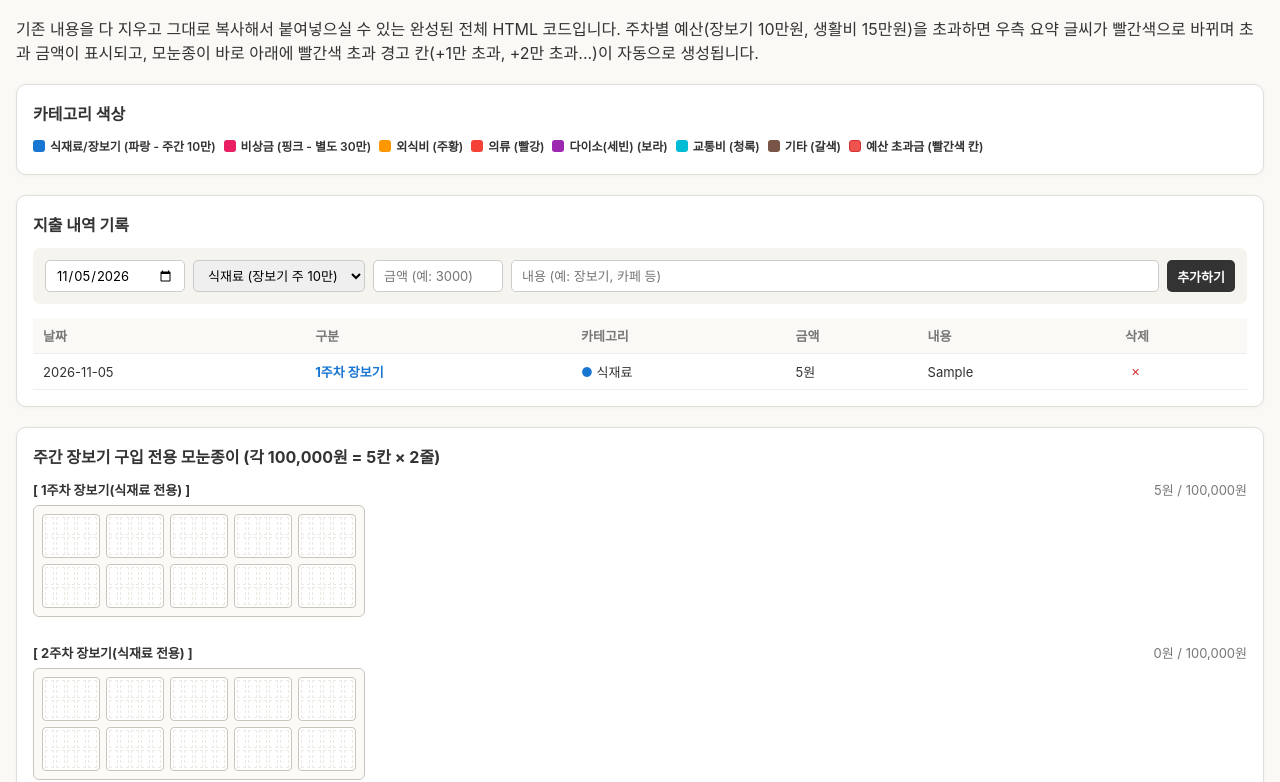
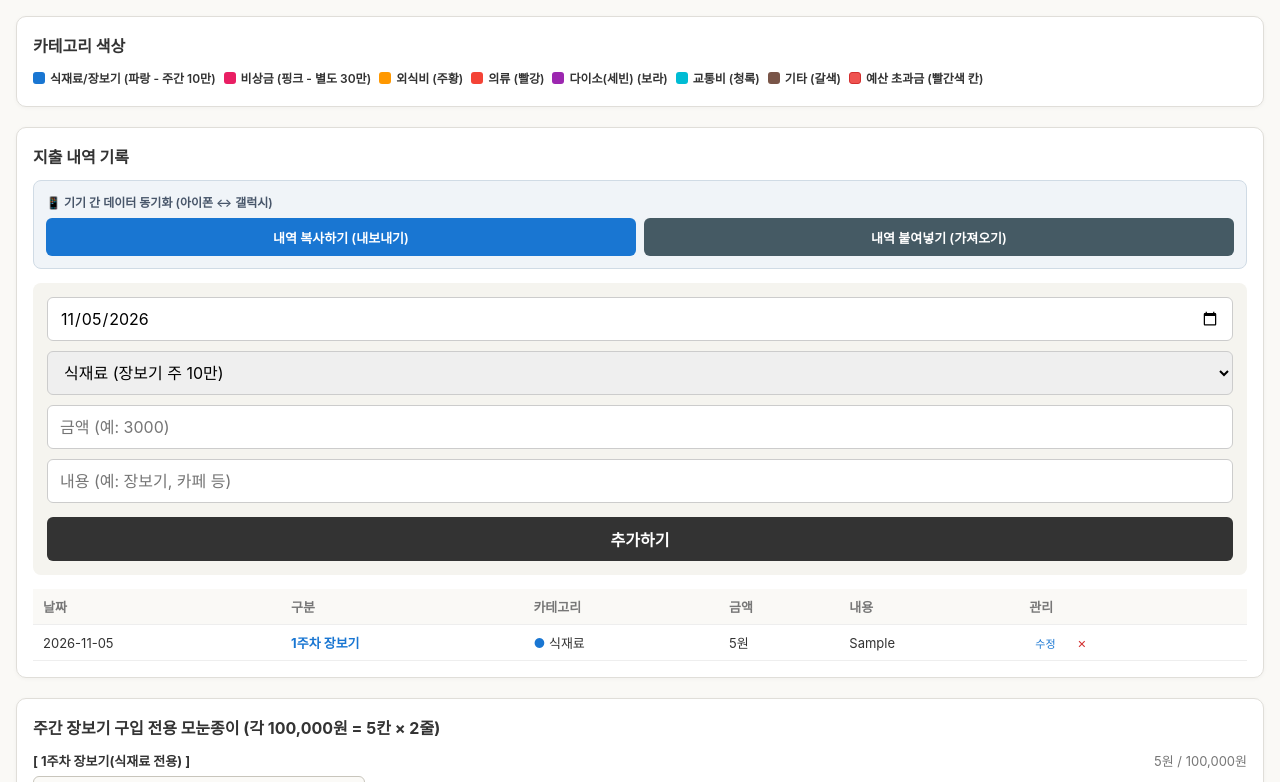
Before and after one commit to simyoungeun-creator/budget, a plain HTML site: page index.html in a window 1280 px wide. Both pictures are taken after typing "5", "Sample" into the empty fields and a click on the button "추가하기". Shown: the top 782 px of the page. Drawn offline with Linux system fonts and the light colour scheme.

Commit message:
Update index.html

```diff
--- a/index.html
+++ b/index.html
@@ -1,9 +1,8 @@
-기존 내용을 다 지우고 그대로 복사해서 붙여넣으실 수 있는 완성된 전체 HTML 코드입니다.
-주차별 예산(장보기 10만원, 생활비 15만원)을 초과하면 우측 요약 글씨가 빨간색으로 바뀌며 초과 금액이 표시되고, 모눈종이 바로 아래에 빨간색 초과 경고 칸(+1만 초과, +2만 초과...)이 자동으로 생성됩니다.
 <!DOCTYPE html>
 <html lang="ko">
 <head>
   <meta charset="UTF-8">
+  <meta name="viewport" content="width=device-width, initial-scale=1.0, maximum-scale=1.0, user-scalable=no">
   <title>모눈종이 바인더 가계부 위젯</title>
   <style>
     :root {
@@ -36,11 +35,60 @@
     .legend-item { display: flex; align-items: center; gap: 5px; font-size: 12px; font-weight: 600; }
     .legend-dot { width: 12px; height: 12px; border-radius: 3px; }
 
-    /* 입력 폼 & 내역 테이블 */
-    .input-form { display: flex; flex-wrap: wrap; gap: 8px; margin-bottom: 14px; background: #f5f4ef; padding: 12px; border-radius: 8px; }
-    .input-form input, .input-form select, .input-form button { padding: 6px 10px; font-size: 13px; border: 1px solid #ccc; border-radius: 5px; }
-    .input-form button { background: #333; color: #fff; border: none; cursor: pointer; font-weight: 600; }
+    /* 입력 폼 (모바일 터치 줌 방지 font-size 16px) */
+    .input-form {
+      display: flex;
+      flex-direction: column;
+      gap: 10px;
+      margin-bottom: 14px;
+      background: #f5f4ef;
+      padding: 14px;
+      border-radius: 8px;
+    }
+    .input-form input, .input-form select, .input-form button {
+      width: 100%;
+      height: 44px;
+      padding: 8px 12px;
+      font-size: 16px;
+      border: 1px solid #ccc;
+      border-radius: 6px;
+    }
+    .input-form button {
+      background: #333;
+      color: #fff;
+      border: none;
+      cursor: pointer;
+      font-weight: 600;
+      margin-top: 4px;
+    }
     .input-form button:hover { background: #555; }
+
+    /* 데이터 동기화 백업/복원 영역 */
+    .sync-box {
+      background: #f0f4f8;
+      border: 1px solid #d0dbe5;
+      border-radius: 8px;
+      padding: 12px;
+      margin-bottom: 14px;
+      display: flex;
+      flex-direction: column;
+      gap: 8px;
+    }
+    .sync-btn-group {
+      display: flex;
+      gap: 8px;
+    }
+    .sync-btn-group button {
+      flex: 1;
+      height: 38px;
+      font-size: 13px;
+      font-weight: 600;
+      border-radius: 6px;
+      border: none;
+      cursor: pointer;
+    }
+    .btn-export { background: #1976d2; color: #fff; }
+    .btn-import { background: #455a64; color: #fff; }
 
     table { width: 100%; border-collapse: collapse; font-size: 13px; text-align: left; }
     th, td { padding: 8px 10px; border-bottom: 1px solid #eee; }
@@ -120,9 +168,19 @@
     </div>
   </div>
 
-  <!-- 지출 내역 입력 폼 및 테이블 -->
+  <!-- 지출 내역 입력 폼 및 동기화 버튼 -->
   <div class="card">
     <h3>지출 내역 기록</h3>
+
+    <!-- 기기간 데이터 동기화 백업 영역 -->
+    <div class="sync-box">
+      <div style="font-size:12px; color:#475569; font-weight:600;">📱 기기 간 데이터 동기화 (아이폰 ↔ 갤럭시)</div>
+      <div class="sync-btn-group">
+        <button type="button" class="btn-export" onclick="exportData()">내역 복사하기 (내보내기)</button>
+        <button type="button" class="btn-import" onclick="importData()">내역 붙여넣기 (가져오기)</button>
+      </div>
+    </div>
+
     <div class="input-form">
       <input type="date" id="in-date">
       <select id="in-cat">
@@ -134,9 +192,10 @@
         <option value="교통비">교통비</option>
         <option value="기타">기타</option>
       </select>
-      <input type="number" id="in-amount" placeholder="금액 (예: 3000)" step="1000" style="width:130px;">
-      <input type="text" id="in-desc" placeholder="내용 (예: 장보기, 카페 등)" style="flex:1; min-width:140px;">
-      <button onclick="addExpense()">추가하기</button>
+      <input type="number" id="in-amount" placeholder="금액 (예: 3000)" step="1000">
+      <input type="text" id="in-desc" placeholder="내용 (예: 장보기, 카페 등)">
+      <button type="button" id="btn-submit" onclick="addExpense()">추가하기</button>
+      <button type="button" id="btn-cancel" onclick="cancelEdit()" style="display:none; background:#888;">수정 취소</button>
     </div>
 
     <table>
@@ -147,7 +206,7 @@
           <th>카테고리</th>
           <th>금액</th>
           <th>내용</th>
-          <th>삭제</th>
+          <th>관리</th>
         </tr>
       </thead>
       <tbody id="expense-tbody"></tbody>
@@ -197,11 +256,51 @@
     }
 
     let expenses = JSON.parse(localStorage.getItem('my_notion_expenses_final') || '[]');
+    let editingId = null;
 
     function saveAndRender() {
       localStorage.setItem('my_notion_expenses_final', JSON.stringify(expenses));
       renderTable();
       renderAllGrids();
+    }
+
+    /* 데이터 내보내기 (클립보드 복사) */
+    function exportData() {
+      if (expenses.length === 0) {
+        alert('내보낼 지출 내역이 없습니다.');
+        return;
+      }
+      const dataStr = JSON.stringify(expenses);
+      if (navigator.clipboard && navigator.clipboard.writeText) {
+        navigator.clipboard.writeText(dataStr).then(() => {
+          alert('기록 데이터가 복사되었습니다!\n다른 기기(카카오톡 등)로 보내서 붙여넣기 하세요.');
+        }).catch(() => {
+          prompt('아래 코드를 전체 복사하여 다른 기기로 보내세요:', dataStr);
+        });
+      } else {
+        prompt('아래 코드를 전체 복사하여 다른 기기로 보내세요:', dataStr);
+      }
+    }
+
+    /* 데이터 가져오기 (붙여넣기 반영) */
+    function importData() {
+      const inputStr = prompt('복사해 온 데이터를 여기에 붙여넣어 주세요:');
+      if (!inputStr) return;
+
+      try {
+        const parsed = JSON.parse(inputStr.trim());
+        if (Array.isArray(parsed)) {
+          if (confirm(`총 ${parsed.length}개의 내역을 불러옵니다. 기존 내역을 덮어쓸까요?`)) {
+            expenses = parsed;
+            saveAndRender();
+            alert('동기화가 완료되었습니다!');
+          }
+        } else {
+          alert('올바른 데이터 형식이 아닙니다.');
+        }
+      } catch (err) {
+        alert('데이터를 파싱할 수 없습니다. 복사된 내용을 확인해 주세요.');
+      }
     }
 
     function addExpense() {
@@ -216,14 +315,48 @@
       }
 
       const week = getWeekOfMonth(date);
-      expenses.push({ id: Date.now(), date, week, cat, amt, desc });
-      document.getElementById('in-amount').value = '';
-      document.getElementById('in-desc').value = '';
+
+      if (editingId) {
+        const idx = expenses.findIndex(e => e.id === editingId);
+        if (idx !== -1) {
+          expenses[idx] = { id: editingId, date, week, cat, amt, desc };
+        }
+        cancelEdit();
+      } else {
+        expenses.push({ id: Date.now(), date, week, cat, amt, desc });
+        document.getElementById('in-amount').value = '';
+        document.getElementById('in-desc').value = '';
+      }
 
       saveAndRender();
     }
 
+    function editExpense(id) {
+      const target = expenses.find(e => e.id === id);
+      if (!target) return;
+
+      editingId = id;
+      document.getElementById('in-date').value = target.date;
+      document.getElementById('in-cat').value = target.cat;
+      document.getElementById('in-amount').value = target.amt;
+      document.getElementById('in-desc').value = target.desc;
+
+      document.getElementById('btn-submit').innerText = '수정 완료하기';
+      document.getElementById('btn-cancel').style.display = 'block';
+
+      window.scrollTo({ top: 0, behavior: 'smooth' });
+    }
+
+    function cancelEdit() {
+      editingId = null;
+      document.getElementById('in-amount').value = '';
+      document.getElementById('in-desc').value = '';
+      document.getElementById('btn-submit').innerText = '추가하기';
+      document.getElementById('btn-cancel').style.display = 'none';
+    }
+
     function deleteExpense(id) {
+      if (editingId === id) cancelEdit();
       expenses = expenses.filter(e => e.id !== id);
       saveAndRender();
     }
@@ -244,7 +377,10 @@
           <td><span style="color:${CAT_COLORS[e.cat]}; font-weight:bold;">●</span> ${e.cat}</td>
           <td>${e.amt.toLocaleString()}원</td>
           <td>${e.desc}</td>
-          <td><button class="del-btn" onclick="deleteExpense(${e.id})">✕</button></td>
+          <td>
+            <button type="button" style="background:none; border:none; color:#1976d2; cursor:pointer; font-size:11px; margin-right:6px;" onclick="editExpense(${e.id})">수정</button>
+            <button type="button" class="del-btn" onclick="deleteExpense(${e.id})">✕</button>
+          </td>
         `;
         tbody.appendChild(tr);
       });
@@ -267,7 +403,7 @@
     }
 
     function initAllContainers() {
-      // 1. 주간 장보기 (1주~5주, 각 10개 큰 칸 = 10만원 = 2줄)
+      // 1. 주간 장보기 (10만원 = 큰 칸 10개)
       const groceryParent = document.getElementById('grocery-weeks-container');
       groceryParent.innerHTML = '';
       for (let w = 1; w <= 5; w++) {
@@ -285,7 +421,7 @@
         buildBoxes(`grid-grocery-week-${w}`, 10, `gw${w}`);
       }
 
-      // 2. 일반 주간 생활비 (1주~5주, 각 15개 큰 칸 = 15만원 = 3줄)
+      // 2. 일반 주간 생활비 (15만원 = 큰 칸 15개)
       const generalParent = document.getElementById('general-weeks-container');
       generalParent.innerHTML = '';
       for (let w = 1; w <= 5; w++) {
@@ -303,12 +439,11 @@
         buildBoxes(`grid-general-week-${w}`, 15, `genw${w}`);
       }
 
-      // 3. 비상금 (30개 큰 칸 = 30만원 = 6줄)
+      // 3. 비상금 (30만원 = 큰 칸 30개)
       buildBoxes('grid-emergency', 30, 'emer');
     }
 
     function renderAllGrids() {
-      // 셀 초기화
       for (let w = 1; w <= 5; w++) {
         for (let idx = 0; idx < 100; idx++) {
           const cell = document.getElementById(`gw${w}-cell-${idx}`);
@@ -330,7 +465,6 @@
       const oEmer = document.getElementById('over-emergency');
       if (oEmer) oEmer.innerHTML = '';
 
-      // 지출 데이터 순회 색칠
       const groceryTotals = { 1: 0, 2: 0, 3: 0, 4: 0, 5: 0 };
       const generalTotals = { 1: 0, 2: 0, 3: 0, 4: 0, 5: 0 };
       let emerTotal = 0;
@@ -375,9 +509,8 @@
         }
       });
 
-      // 주차별 요약 텍스트 및 초과 빨간색 칸 생성
+      // 요약 글씨 및 초과 뱃지
       for (let w = 1; w <= 5; w++) {
-        // 1. 장보기 초과 처리 (예산: 100,000원)
         const gTotal = groceryTotals[w];
         const gOver = Math.max(0, gTotal - 100000);
         const gSumEl = document.getElementById(`grocery-week-${w}-summary`);
@@ -399,7 +532,6 @@
           }
         }
 
-        // 2. 생활비 초과 처리 (예산: 150,000원)
         const genTotal = generalTotals[w];
         const genOver = Math.max(0, genTotal - 150000);
         const genSumEl = document.getElementById(`general-week-${w}-summary`);
@@ -422,7 +554,6 @@
         }
       }
 
-      // 3. 비상금 초과 처리 (예산: 300,000원)
       const eOver = Math.max(0, emerTotal - 300000);
       const eSumEl = document.getElementById('emergency-summary');
       if (eSumEl) {
```
